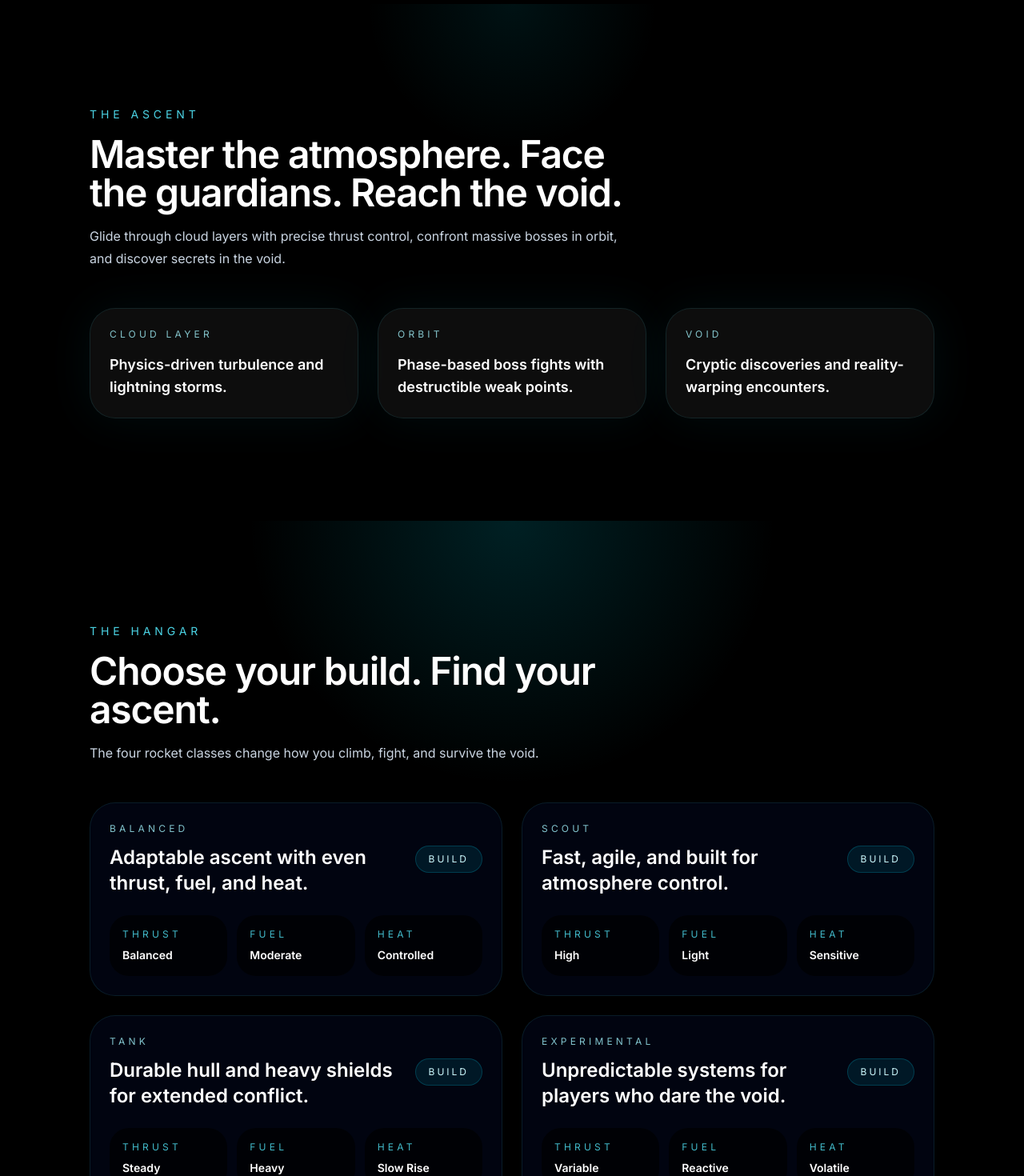
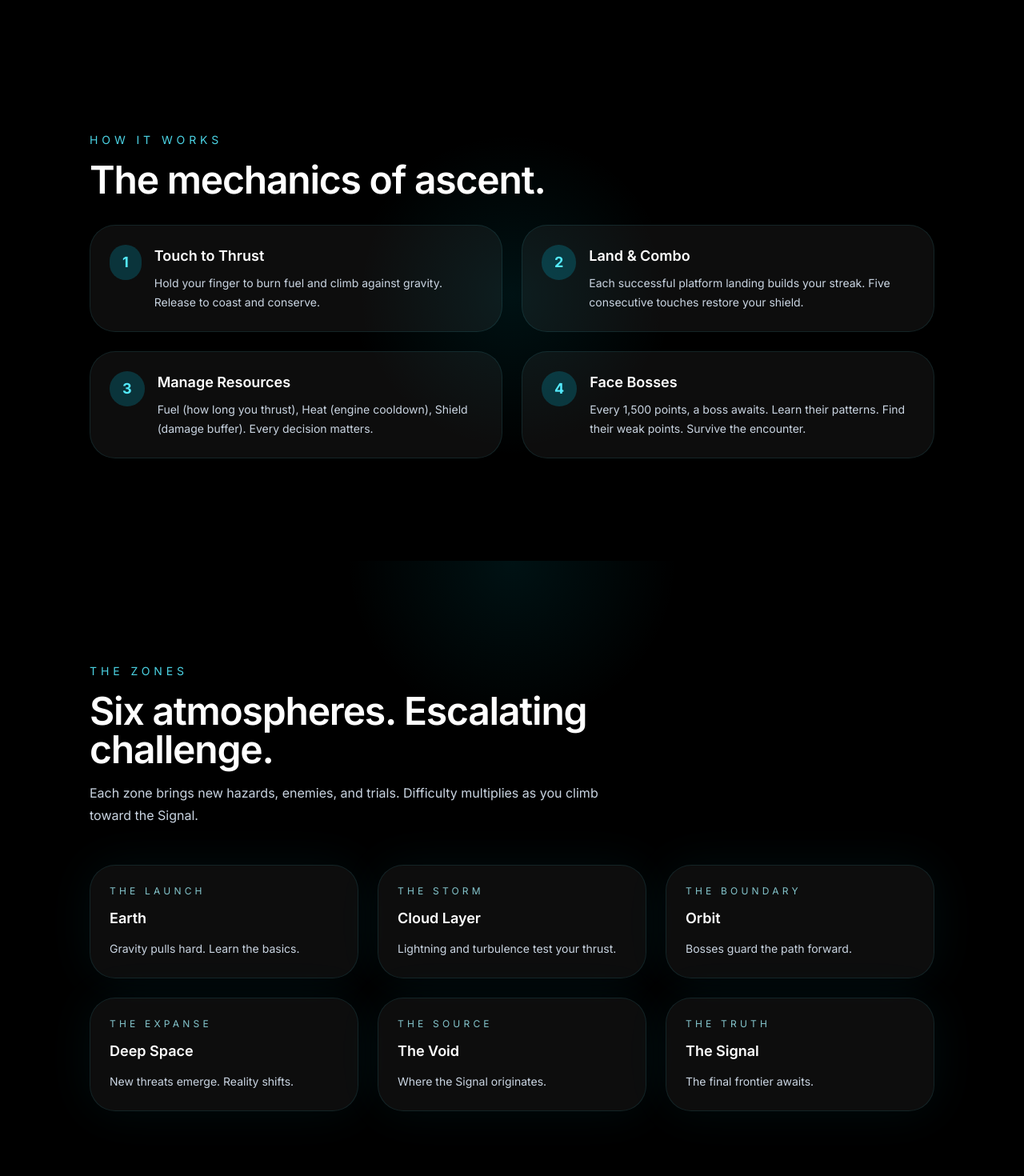
Before and after one commit to atulkpal/jump-droid, a Next.js app in the folder website/site/: page / in a window 1280 px wide. Shown: the part 1020-2490 px from the top of the page at 80% size. Built offline with nearby package versions, Linux system fonts and the light colour scheme.

Commit message:
Website content architecture improvements

```diff
--- a/website/site/app/components/AltitudeSidebar.tsx
+++ b/website/site/app/components/AltitudeSidebar.tsx
@@ -1,5 +1,5 @@
 export default function AltitudeSidebar() {
-  const marks = ["0m", "3km", "7km", "12km", "18km", "15000m+"];
+  const marks = ["Earth", "Cloud", "Orbit", "Deep Space", "The Void", "Signal"];
 
   return (
     <aside className="pointer-events-none fixed right-6 top-1/2 hidden h-[70vh] -translate-y-1/2 xl:block">
--- /dev/null
+++ b/website/site/app/components/BossShowcase.tsx
@@ -0,0 +1,67 @@
+const bosses = [
+  {
+    name: "Command Cruiser",
+    descriptor: "Platform Jammer",
+    quote: "Locks your landing zones.",
+  },
+  {
+    name: "Gatekeeper",
+    descriptor: "Shield Sentinel",
+    quote: "Guards the orbital boundary.",
+  },
+  {
+    name: "Leviathan",
+    descriptor: "Apex Predator",
+    quote: "The serpent coils.",
+  },
+  {
+    name: "Star-Eater",
+    descriptor: "Binary Devourer",
+    quote: "Hunts in pairs.",
+  },
+  {
+    name: "Void Engine",
+    descriptor: "Reality Warp",
+    quote: "Inverts your controls.",
+  },
+  {
+    name: "The Signal",
+    descriptor: "The Source",
+    quote: "Where truth is found.",
+  },
+];
+
+export default function BossShowcase() {
+  return (
+    <section className="relative overflow-hidden py-24 sm:py-32">
+      <div className="absolute inset-0 bg-[radial-gradient(circle_at_top,_rgba(213,0,249,0.12),transparent_30%)]" />
+      <div className="relative mx-auto max-w-6xl px-6 sm:px-8 lg:px-12">
+        <div className="mb-12 max-w-2xl space-y-4">
+          <p className="text-sm uppercase tracking-[0.35em] text-cyan-300/90">The Encounters</p>
+          <h2 className="text-4xl font-semibold tracking-tight text-white sm:text-5xl">
+            Six bosses. Each with purpose.
+          </h2>
+          <p className="max-w-2xl text-base leading-7 text-slate-300">
+            Phase-based encounters with destructible weak points. Every 1,500 points of altitude brings a new guardian.
+          </p>
+        </div>
+        <div className="grid gap-4 sm:grid-cols-2 lg:grid-cols-3">
+          {bosses.map((boss) => (
+            <article
+              key={boss.name}
+              className="group rounded-[2rem] border border-purple-400/20 bg-white/5 p-6 transition hover:border-purple-400/50 hover:bg-purple-500/5"
+            >
+              <div className="space-y-3">
+                <div>
+                  <p className="text-xs uppercase tracking-[0.25em] text-purple-300/80">{boss.descriptor}</p>
+                  <h3 className="mt-2 text-xl font-semibold text-white">{boss.name}</h3>
+                </div>
+                <p className="italic text-sm text-slate-400">"{boss.quote}"</p>
+              </div>
+            </article>
+          ))}
+        </div>
+      </div>
+    </section>
+  );
+}
--- /dev/null
+++ b/website/site/app/components/GameplayExplained.tsx
@@ -0,0 +1,56 @@
+export default function GameplayExplained() {
+  return (
+    <section className="relative overflow-hidden py-24 sm:py-32">
+      <div className="absolute inset-0 bg-[radial-gradient(circle_at_center,_rgba(0,229,255,0.08),transparent_28%)]" />
+      <div className="relative mx-auto max-w-6xl px-6 sm:px-8 lg:px-12">
+        <div className="space-y-8">
+          <div className="max-w-2xl space-y-4">
+            <p className="text-sm uppercase tracking-[0.35em] text-cyan-300/90">How It Works</p>
+            <h2 className="text-4xl font-semibold tracking-tight text-white sm:text-5xl">
+              The mechanics of ascent.
+            </h2>
+          </div>
+          <div className="grid gap-6 lg:grid-cols-2">
+            {[
+              {
+                step: "1",
+                title: "Touch to Thrust",
+                description: "Hold your finger to burn fuel and climb against gravity. Release to coast and conserve.",
+              },
+              {
+                step: "2",
+                title: "Land & Combo",
+                description: "Each successful platform landing builds your streak. Five consecutive touches restore your shield.",
+              },
+              {
+                step: "3",
+                title: "Manage Resources",
+                description: "Fuel (how long you thrust), Heat (engine cooldown), Shield (damage buffer). Every decision matters.",
+              },
+              {
+                step: "4",
+                title: "Face Bosses",
+                description: "Every 1,500 points, a boss awaits. Learn their patterns. Find their weak points. Survive the encounter.",
+              },
+            ].map((item) => (
+              <article
+                key={item.step}
+                className="rounded-[2rem] border border-cyan-300/10 bg-white/5 p-6 transition hover:border-cyan-400/30 hover:bg-white/[0.08]"
+              >
+                <div className="flex items-start gap-4">
+                  <div className="rounded-full bg-cyan-400/20 px-4 py-2 text-lg font-bold text-cyan-300">
+                    {item.step}
+                  </div>
+                  <div>
+                    <h3 className="text-lg font-semibold text-white">{item.title}</h3>
+                    <p className="mt-2 text-sm leading-6 text-slate-300">{item.description}</p>
+                  </div>
+                </div>
+              </article>
+            ))}
+          </div>
+        </div>
+      </div>
+    </section>
+  );
+}
--- a/website/site/app/components/HeroSection.tsx
+++ b/website/site/app/components/HeroSection.tsx
@@ -10,7 +10,7 @@ export default function HeroSection() {
             Pilot the ultimate droid explorer. Break atmosphere. Reach the void.
           </h1>
           <p className="mx-auto max-w-3xl text-lg leading-8 text-slate-300 sm:text-xl">
-            Jump Droid is a tactical vertical expedition with physics-driven thrust, phase-based bosses, and a hidden Codex waiting beyond the storm.
+            Touch to thrust. Manage fuel, heat, and shield as you climb through 6 atmospheric zones. Land on platforms, build combos, face bosses, unlock new rockets, and discover the truth hidden in the void.
           </p>
         </div>
         <div className="mx-auto flex flex-col items-center justify-center gap-4 sm:flex-row">
--- /dev/null
+++ b/website/site/app/components/ProgressionSystems.tsx
@@ -0,0 +1,65 @@
+export default function ProgressionSystems() {
+  return (
+    <section className="relative overflow-hidden py-24 sm:py-32">
+      <div className="absolute inset-0 bg-[radial-gradient(circle_at_center,_rgba(255,234,0,0.08),transparent_28%)]" />
+      <div className="relative mx-auto max-w-6xl px-6 sm:px-8 lg:px-12">
+        <div className="mb-12 max-w-2xl space-y-4">
+          <p className="text-sm uppercase tracking-[0.35em] text-cyan-300/90">The Systems</p>
+          <h2 className="text-4xl font-semibold tracking-tight text-white sm:text-5xl">
+            Why you climb again.
+          </h2>
+          <p className="max-w-2xl text-base leading-7 text-slate-300">
+            Every expedition brings new challenges, unlocks, and discoveries.
+          </p>
+        </div>
+        <div className="grid gap-6 lg:grid-cols-3">
+          {[
+            {
+              title: "Rocket Progression",
+              points: [
+                "Explorer — Your first climb",
+                "Striker — Unlocked at 2,000 meters",
+                "Heavy — Unlocked at 5,000 meters",
+                "Prototype — Unlocked at 10,000 meters",
+              ],
+              cta: "Each rocket feels completely different.",
+            },
+            {
+              title: "Discovery & Codex",
+              points: [
+                "Platforms (5 types)",
+                "Threats (8 enemy types)",
+                "Rockets (technical specs)",
+                "Lore (12 signal entries)",
+                "And 18 more discoveries...",
+              ],
+              cta: "43 total entries. Unlock them all.",
+            },
+            {
+              title: "Missions & Goals",
+              points: [
+                "Exploration — Reach new zones",
+                "Platforming — Master your combos",
+                "Survival — Push your limits",
+                "Each run offers new objectives.",
+              ],
+              cta: "Every expedition is different.",
+            },
+          ].map((system) => (
+            <article key={system.title} className="rounded-[2rem] border border-cyan-300/10 bg-white/5 p-6">
+              <p className="text-xs uppercase tracking-[0.25em] text-cyan-200/80">{system.title}</p>
+              <ul className="mt-4 space-y-2">
+                {system.points.map((point) => (
+                  <li key={point} className="text-sm text-slate-300">
+                    • {point}
+                  </li>
+                ))}
+              </ul>
+              <p className="mt-4 text-sm italic text-slate-400">{system.cta}</p>
+            </article>
+          ))}
+        </div>
+      </div>
+    </section>
+  );
+}
--- a/website/site/app/components/RocketShowcase.tsx
+++ b/website/site/app/components/RocketShowcase.tsx
@@ -1,7 +1,8 @@
 const rockets = [
   {
-    name: "Balanced",
-    description: "Adaptable ascent with even thrust, fuel, and heat.",
+    name: "Explorer",
+    unlock: "Start here",
+    description: "Balanced thrust, fuel, and heat. The foundation of every ascent.",
     stats: [
       { label: "Thrust", value: "Balanced" },
       { label: "Fuel", value: "Moderate" },
@@ -9,8 +10,9 @@ const rockets = [
     ],
   },
   {
-    name: "Scout",
-    description: "Fast, agile, and built for atmosphere control.",
+    name: "Striker",
+    unlock: "2,000 meters",
+    description: "High thrust for aggressive climbs. Built for players who like speed.",
     stats: [
       { label: "Thrust", value: "High" },
       { label: "Fuel", value: "Light" },
@@ -18,8 +20,9 @@ const rockets = [
     ],
   },
   {
-    name: "Tank",
-    description: "Durable hull and heavy shields for extended conflict.",
+    name: "Heavy",
+    unlock: "5,000 meters",
+    description: "Extra fuel for endurance. Perfect for extended expeditions.",
     stats: [
       { label: "Thrust", value: "Steady" },
       { label: "Fuel", value: "Heavy" },
@@ -27,8 +30,9 @@ const rockets = [
     ],
   },
   {
-    name: "Experimental",
-    description: "Unpredictable systems for players who dare the void.",
+    name: "Prototype",
+    unlock: "10,000 meters",
+    description: "Experimental systems for those who've mastered the void.",
     stats: [
       { label: "Thrust", value: "Variable" },
       { label: "Fuel", value: "Reactive" },
@@ -45,10 +49,10 @@ export default function RocketShowcase() {
         <div className="mb-12 max-w-2xl space-y-4">
           <p className="text-sm uppercase tracking-[0.35em] text-cyan-300/90">The Hangar</p>
           <h2 className="text-4xl font-semibold tracking-tight text-white sm:text-5xl">
-            Choose your build. Find your ascent.
+            Climb to unlock. Customize to dominate.
           </h2>
           <p className="max-w-2xl text-base leading-7 text-slate-300">
-            The four rocket classes change how you climb, fight, and survive the void.
+            Unlock new rocket classes at each altitude milestone. Each feels completely different. Each can be customized with 17 module types.
           </p>
         </div>
         <div className="grid gap-6 lg:grid-cols-2">
@@ -56,11 +60,12 @@ export default function RocketShowcase() {
             <article key={rocket.name} className="rounded-[2rem] border border-cyan-300/10 bg-slate-950/70 p-6 transition hover:border-cyan-400/50 hover:bg-slate-900/95">
               <div className="flex items-center justify-between gap-4">
                 <div>
-                  <p className="text-xs uppercase tracking-[0.35em] text-cyan-200/80">{rocket.name}</p>
-                  <h3 className="mt-3 text-2xl font-semibold text-white">{rocket.description}</h3>
+                  <p className="text-xs uppercase tracking-[0.35em] text-cyan-200/80">{rocket.unlock}</p>
+                  <h3 className="mt-3 text-2xl font-semibold text-white">{rocket.name}</h3>
+                  <p className="mt-2 text-sm text-slate-300">{rocket.description}</p>
                 </div>
-                <div className="rounded-full border border-cyan-400/20 bg-cyan-400/10 px-4 py-2 text-xs uppercase tracking-[0.25em] text-cyan-100">
-                  Build
+                <div className="rounded-full border border-cyan-400/20 bg-cyan-400/10 px-4 py-2 text-xs uppercase tracking-[0.25em] text-cyan-100 whitespace-nowrap">
+                  {rocket.unlock === "Start here" ? "Launch" : "Unlock"}
                 </div>
               </div>
               <div className="mt-6 grid gap-3 sm:grid-cols-3">
--- a/website/site/app/components/StickyNav.tsx
+++ b/website/site/app/components/StickyNav.tsx
@@ -2,9 +2,9 @@ import Link from "next/link";
 
 const links = [
   { href: "#hero", label: "Surface" },
-  { href: "#ascent", label: "Ascent" },
-  { href: "#hangar", label: "Hangar" },
-  { href: "#archive", label: "Archive" },
+  { href: "#ascent", label: "Zones" },
+  { href: "#hangar", label: "Rockets" },
+  { href: "#archive", label: "Codex" },
   { href: "#mission-control", label: "Mission" },
 ];
 
--- a/website/site/app/page.tsx
+++ b/website/site/app/page.tsx
@@ -1,7 +1,10 @@
 import AltitudeSidebar from "./components/AltitudeSidebar";
+import BossShowcase from "./components/BossShowcase";
 import DiscoveryArchive from "./components/DiscoveryArchive";
+import GameplayExplained from "./components/GameplayExplained";
 import HeroSection from "./components/HeroSection";
 import MissionControl from "./components/MissionControl";
+import ProgressionSystems from "./components/ProgressionSystems";
 import RocketShowcase from "./components/RocketShowcase";
 import StickyNav from "./components/StickyNav";
 
@@ -12,46 +15,68 @@ export default function Home() {
       <AltitudeSidebar />
       <main className="relative">
         <HeroSection />
+        <GameplayExplained />
         <section id="ascent" className="relative overflow-hidden py-24 sm:py-32">
           <div className="absolute inset-0 bg-[radial-gradient(circle_at_top,_rgba(0,229,255,0.08),transparent_20%)]" />
           <div className="relative mx-auto max-w-6xl px-6 sm:px-8 lg:px-12">
             <div className="mb-12 max-w-2xl space-y-4">
-              <p className="text-sm uppercase tracking-[0.35em] text-cyan-300/90">The Ascent</p>
+              <p className="text-sm uppercase tracking-[0.35em] text-cyan-300/90">The Zones</p>
               <h2 className="text-4xl font-semibold tracking-tight text-white sm:text-5xl">
-                Master the atmosphere. Face the guardians. Reach the void.
+                Six atmospheres. Escalating challenge.
               </h2>
               <p className="max-w-2xl text-base leading-7 text-slate-300">
-                Glide through cloud layers with precise thrust control, confront massive bosses in orbit, and discover secrets in the void.
+                Each zone brings new hazards, enemies, and trials. Difficulty multiplies as you climb toward the Signal.
               </p>
             </div>
-            <div className="grid gap-6 xl:grid-cols-3">
+            <div className="grid gap-6 lg:grid-cols-2 xl:grid-cols-3">
               {[
                 {
-                  title: "Cloud Layer",
-                  description: "Physics-driven turbulence and lightning storms.",
+                  zone: "Earth",
+                  descriptor: "The Launch",
+                  detail: "Gravity pulls hard. Learn the basics.",
                 },
                 {
-                  title: "Orbit",
-                  description: "Phase-based boss fights with destructible weak points.",
+                  zone: "Cloud Layer",
+                  descriptor: "The Storm",
+                  detail: "Lightning and turbulence test your thrust.",
                 },
                 {
-                  title: "Void",
-                  description: "Cryptic discoveries and reality-warping encounters.",
+                  zone: "Orbit",
+                  descriptor: "The Boundary",
+                  detail: "Bosses guard the path forward.",
+                },
+                {
+                  zone: "Deep Space",
+                  descriptor: "The Expanse",
+                  detail: "New threats emerge. Reality shifts.",
+                },
+                {
+                  zone: "The Void",
+                  descriptor: "The Source",
+                  detail: "Where the Signal originates.",
+                },
+                {
+                  zone: "The Signal",
+                  descriptor: "The Truth",
+                  detail: "The final frontier awaits.",
                 },
               ].map((item) => (
                 <article
-                  key={item.title}
-                  className="rounded-[2rem] border border-cyan-300/10 bg-white/5 p-6 shadow-[0_0_60px_rgba(0,229,255,0.06)]"
+                  key={item.zone}
+                  className="rounded-[2rem] border border-cyan-300/10 bg-white/5 p-6 shadow-[0_0_60px_rgba(0,229,255,0.06)] transition hover:border-cyan-400/30 hover:bg-white/[0.08]"
                 >
-                  <p className="text-xs uppercase tracking-[0.35em] text-cyan-200/80">{item.title}</p>
-                  <p className="mt-4 text-lg font-semibold text-white">{item.description}</p>
+                  <p className="text-xs uppercase tracking-[0.35em] text-cyan-200/80">{item.descriptor}</p>
+                  <h3 className="mt-3 text-lg font-semibold text-white">{item.zone}</h3>
+                  <p className="mt-3 text-sm leading-6 text-slate-300">{item.detail}</p>
                 </article>
               ))}
             </div>
           </div>
         </section>
+        <BossShowcase />
         <RocketShowcase />
         <DiscoveryArchive />
+        <ProgressionSystems />
         <MissionControl />
       </main>
       <footer className="border-t border-white/10 bg-black/90 py-8 text-slate-400">
```
Also changed, not shown: website/site/app/components/DiscoveryArchive.tsx (+15 -15 lines).
